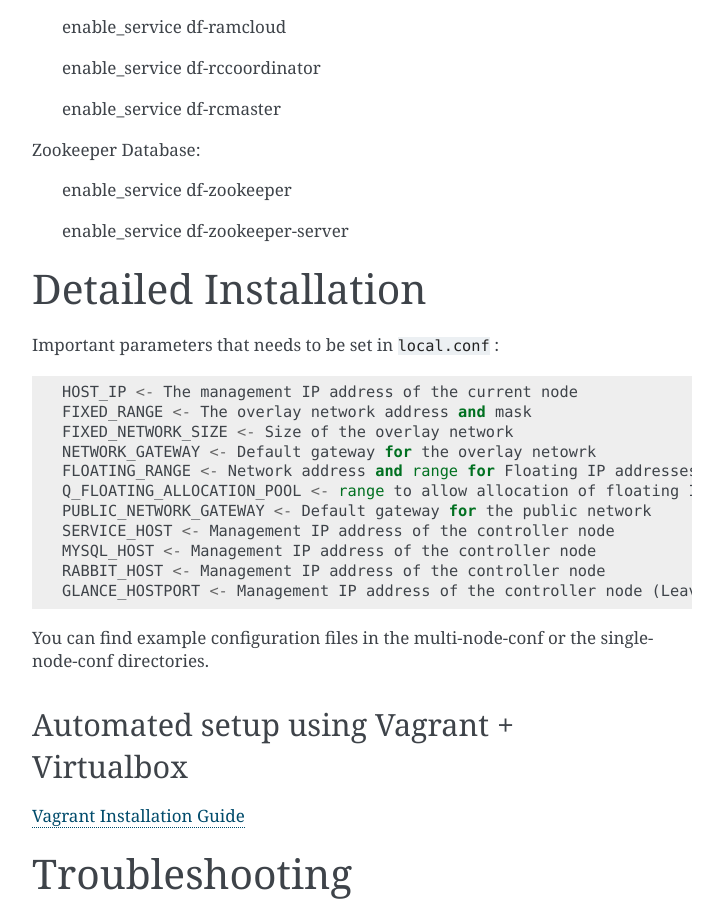
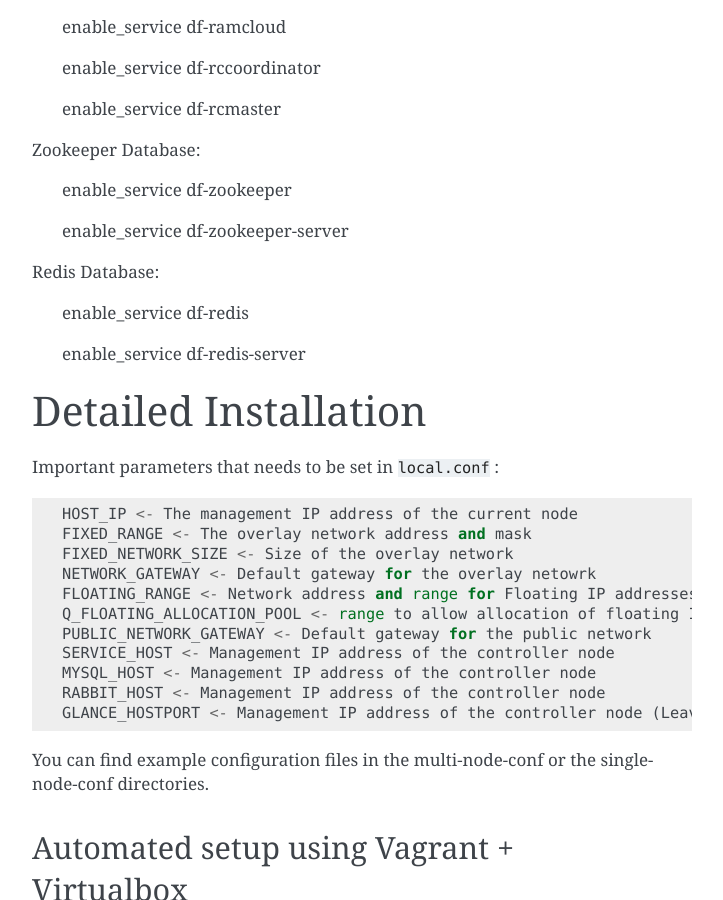
Before and after one commit to openstack-archive/dragonflow, a Sphinx documentation site: the page built from doc/source/readme.rst, in a window 1280 px wide and 900 px high, scrolled down 1805 px. Shown: the whole window, without its empty margins (388-1111 px from the left). Built offline with Sphinx 7.4.7, drawn with Linux system fonts in a browser that asks for light colours; pages that are not in the unit, such as notebooks, are missing from menus.

Commit message:
Update ReadMe for database details
Also remove localrc for rethinkdb as it is not stable yet.

Change-Id: I105449c4bde9bc624b023c0fa298e8d9998e0cf0
Closes-bug: #1585199

```diff
--- a/doc/source/readme.rst
+++ b/doc/source/readme.rst
@@ -95,6 +95,12 @@
 
     enable_service df-zookeeper-server
 
+Redis Database:
+
+    enable_service df-redis
+
+    enable_service df-redis-server
+
 Detailed Installation
 ---------------------
 
```
